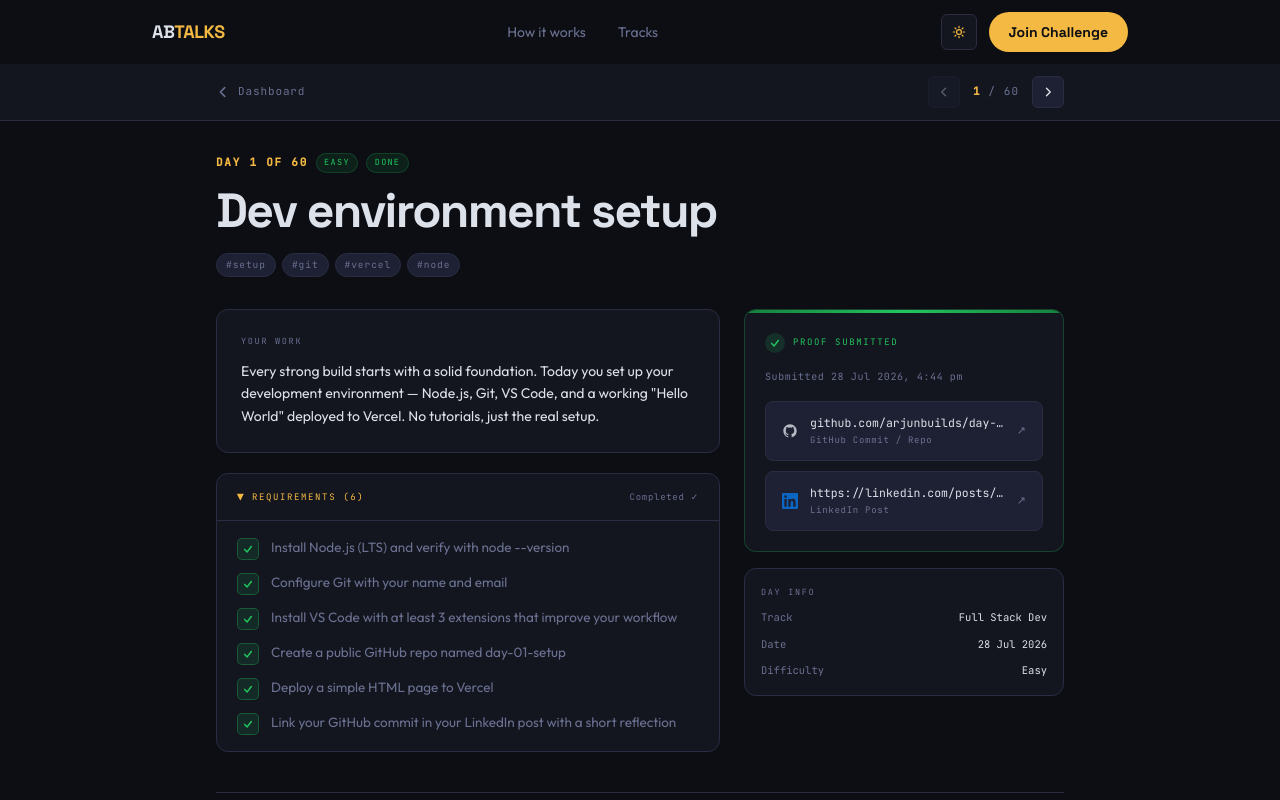
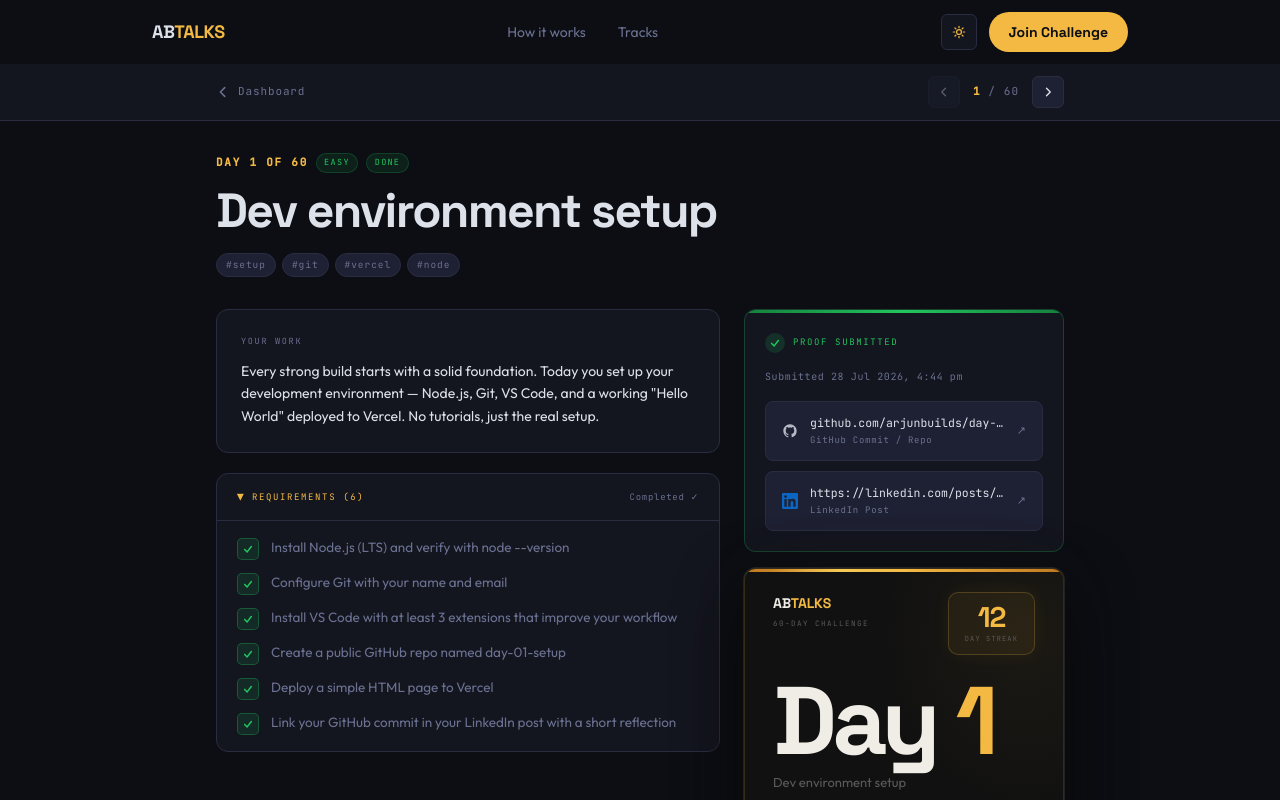
Before and after one commit to Sameer8549/AB-TALKS, a Next.js app: page /day/1 in a window 1280 px wide. Shown: the top 800 px of the page. Built offline with nearby package versions, Linux system fonts and the light colour scheme.

Commit message:
fix: correct data per demo profile, ProofCard on all completed days and dashboard submit

```diff
--- a/src/app/dashboard/page.tsx
+++ b/src/app/dashboard/page.tsx
@@ -5,6 +5,7 @@ import { motion, AnimatePresence } from 'motion/react'
 import Link from 'next/link'
 import NavBar from '@/components/NavBar'
 import StreakCard from '@/components/StreakCard'
+import ProofCard from '@/components/ProofCard'
 import { ACH_ICONS } from '@/components/AchievementIcons'
 import {
   student as normalStudent, streak as normalStreak,
@@ -240,7 +241,7 @@ function RecoveryForm({ day }: { day: DayTask }) {
 }
 
 // ─── Submit form (for today's task) ──────────────────────────────────────────
-function SubmitForm({ day }: { day: DayTask }) {
+function SubmitForm({ day, onSuccess }: { day: DayTask; onSuccess?: () => void }) {
   const [github, setGithub] = useState('')
   const [linkedin, setLinkedin] = useState('')
   const [loading, setLoading] = useState(false)
@@ -269,7 +270,7 @@ function SubmitForm({ day }: { day: DayTask }) {
   }
 
   return (
-    <form onSubmit={async e => { e.preventDefault(); if (!valid) return; setLoading(true); await new Promise(r => setTimeout(r, 1200)); setLoading(false); setDone(true) }}
+    <form onSubmit={async e => { e.preventDefault(); if (!valid) return; setLoading(true); await new Promise(r => setTimeout(r, 1200)); setLoading(false); setDone(true); onSuccess?.() }}
       className="mt-5 flex flex-col gap-3">
       <p className="font-mono text-ash uppercase" style={{ fontSize: 8.5, letterSpacing: '0.2em' }}>Submit Your Proof</p>
       {(['github', 'linkedin'] as const).map(field => (
@@ -373,6 +374,7 @@ export default function DashboardPage() {
   const [demoState, setDemoState] = useState<DemoState>('normal')
   const [reqOpen, setReqOpen] = useState(true)
   const [showRepair, setShowRepair] = useState(false)
+  const [todaySubmitted, setTodaySubmitted] = useState(false)
   const repairRef = { current: null as HTMLDivElement | null }
 
   // Data source — switches with demo state
@@ -408,6 +410,19 @@ export default function DashboardPage() {
     chainDays.push({ day: chainDays.length + 1, status: 'upcoming' as CellStatus, task: null })
   }
 
+  // Chain window for ProofCard — 7 links centred on today's task day
+  const todayNum      = todayTask?.day ?? 1
+  const pcStart       = Math.max(1, todayNum - 3)
+  const pcEnd         = Math.min(60, pcStart + 6)
+  const proofChainWindow = Array.from({ length: pcEnd - pcStart + 1 }, (_, i) => {
+    const d     = pcStart + i
+    const found = days.find(x => x.day === d)
+    return {
+      day: d,
+      status: (found?.status ?? 'upcoming') as 'completed' | 'recovered' | 'today' | 'upcoming' | 'missed',
+    }
+  })
+
   const handleRepairClick = () => {
     setShowRepair(true)
     setTimeout(() => {
@@ -419,6 +434,8 @@ export default function DashboardPage() {
   useEffect(() => {
     setShowRepair(false)
     setReqOpen(true)
+    setTodaySubmitted(false)
+    sessionStorage.setItem('abtalks_demo_state', demoState)
   }, [demoState])
 
   return (
@@ -676,7 +693,7 @@ export default function DashboardPage() {
                   </div>
                 )}
                 <div className="my-5 h-px" style={{ background: 'var(--rim)' }} />
-                <SubmitForm day={todayTask} />
+                <SubmitForm day={todayTask} onSuccess={() => setTimeout(() => setTodaySubmitted(true), 1500)} />
               </div>
             </motion.article>
           ) : (
@@ -687,6 +704,18 @@ export default function DashboardPage() {
               <p className="font-display font-bold text-chalk" style={{ fontSize: 18 }}>All caught up</p>
               <p className="font-body text-ash" style={{ fontSize: 13 }}>No task is pending today. Check back tomorrow.</p>
             </motion.div>
+          )}
+
+          {/* ProofCard — slides in after successful submission */}
+          {todaySubmitted && todayTask && (
+            <ProofCard
+              dayNumber={todayTask.day}
+              dayTitle={isNewStudent ? 'First link in the chain.' : todayTask.title}
+              studentName={student.name}
+              trackLabel={student.trackLabel}
+              streakCount={streak.current + 1}
+              chainWindow={proofChainWindow}
+            />
           )}
 
           {/* ── RECENT HISTORY ── */}
--- a/src/app/day/[id]/page.tsx
+++ b/src/app/day/[id]/page.tsx
@@ -1,13 +1,19 @@
 'use client'
 
-import { useState } from 'react'
+import { useState, useEffect } from 'react'
 import { motion, AnimatePresence } from 'motion/react'
 import { useParams, useRouter } from 'next/navigation'
 import Link from 'next/link'
 import NavBar from '@/components/NavBar'
 import ProofSubmitForm from '@/components/ProofSubmitForm'
 import ProofCard from '@/components/ProofCard'
-import { days, student, streak } from '@/data/mockData'
+import {
+  days as normalDays,
+  student as normalStudent,
+  streak as normalStreak,
+  edgeCase_emptyProfile,
+  edgeCase_missedDay,
+} from '@/data/mockData'
 import type { DayTask } from '@/data/mockData'
 
 // ─── Helpers ──────────────────────────────────────────────────────────────────
@@ -207,6 +213,21 @@ export default function DayDetailPage() {
   const dayNum  = parseInt(params.id as string, 10)
   const [reqOpen, setReqOpen] = useState(true)
   const [submitted, setSubmitted] = useState(false)
+
+  // ── Respect dashboard demo-state via sessionStorage ──────────────────────
+  type DemoKey = 'normal' | 'new' | 'missed'
+  const [demoState, setDemoState] = useState<DemoKey>('normal')
+  useEffect(() => {
+    const s = sessionStorage.getItem('abtalks_demo_state') as DemoKey | null
+    if (s === 'normal' || s === 'new' || s === 'missed') setDemoState(s)
+  }, [])
+
+  const DATA_MAP = {
+    normal: { days: normalDays, student: normalStudent, streak: normalStreak },
+    new:    { days: edgeCase_emptyProfile.days, student: edgeCase_emptyProfile.student, streak: edgeCase_emptyProfile.streak },
+    missed: { days: edgeCase_missedDay.days,    student: edgeCase_missedDay.student,    streak: edgeCase_missedDay.streak    },
+  }
+  const { days, student, streak } = DATA_MAP[demoState]
 
   // Find the day
   const day = days.find(d => d.day === dayNum)
@@ -432,7 +453,19 @@ export default function DayDetailPage() {
             animate={{ opacity: 1, y: 0 }}
             transition={{ delay: 0.2, duration: 0.5 }}
           >
-            {isCompleted && <ProofPanel day={day} />}
+            {isCompleted && (
+              <>
+                <ProofPanel day={day} />
+                <ProofCard
+                  dayNumber={day.day}
+                  dayTitle={day.title}
+                  studentName={student.name}
+                  trackLabel={student.trackLabel}
+                  streakCount={streak.current}
+                  chainWindow={chainWindow}
+                />
+              </>
+            )}
             {isToday && !submitted && (
               <ProofSubmitForm
                 dayNumber={day.day}
```
